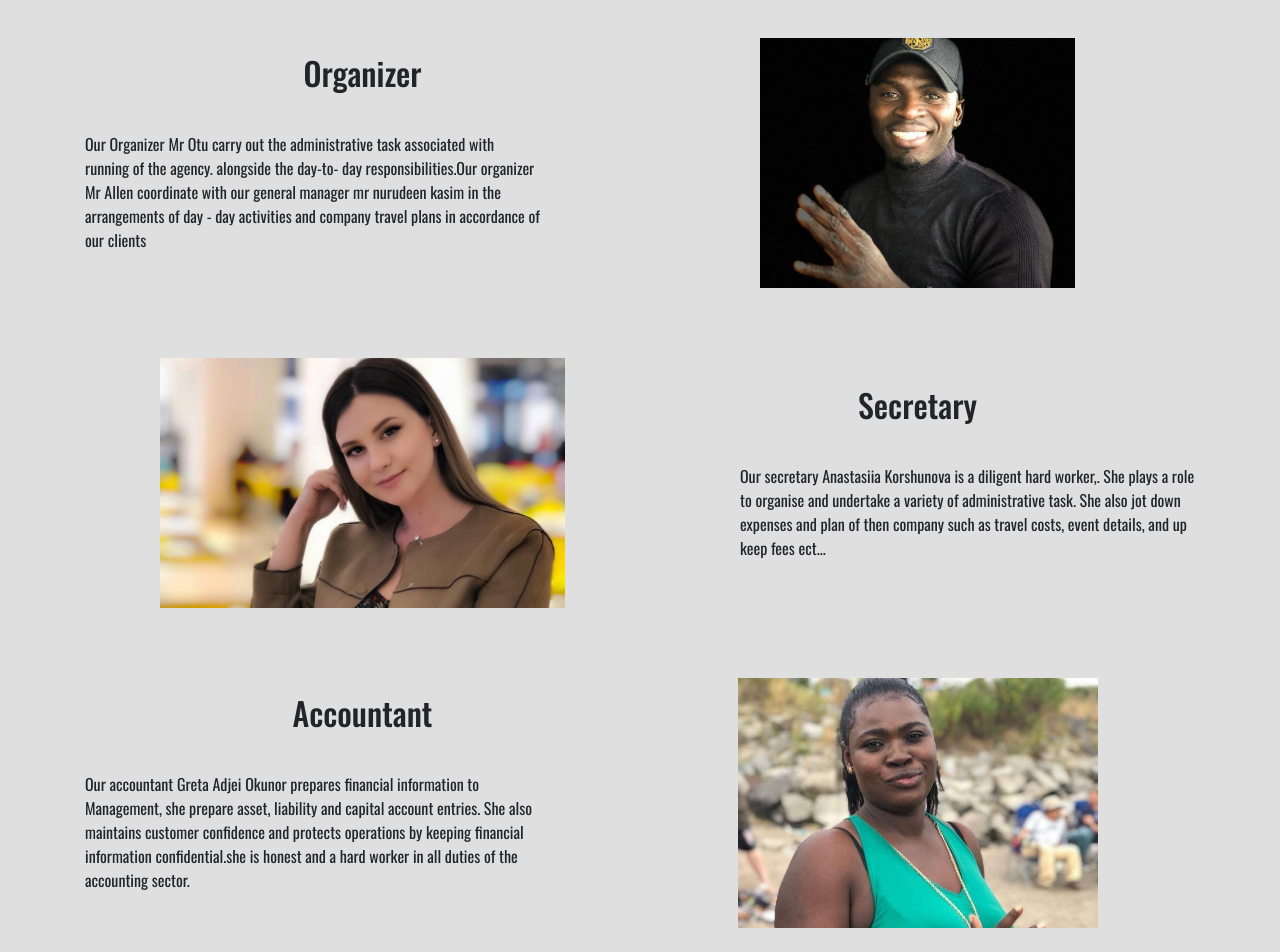
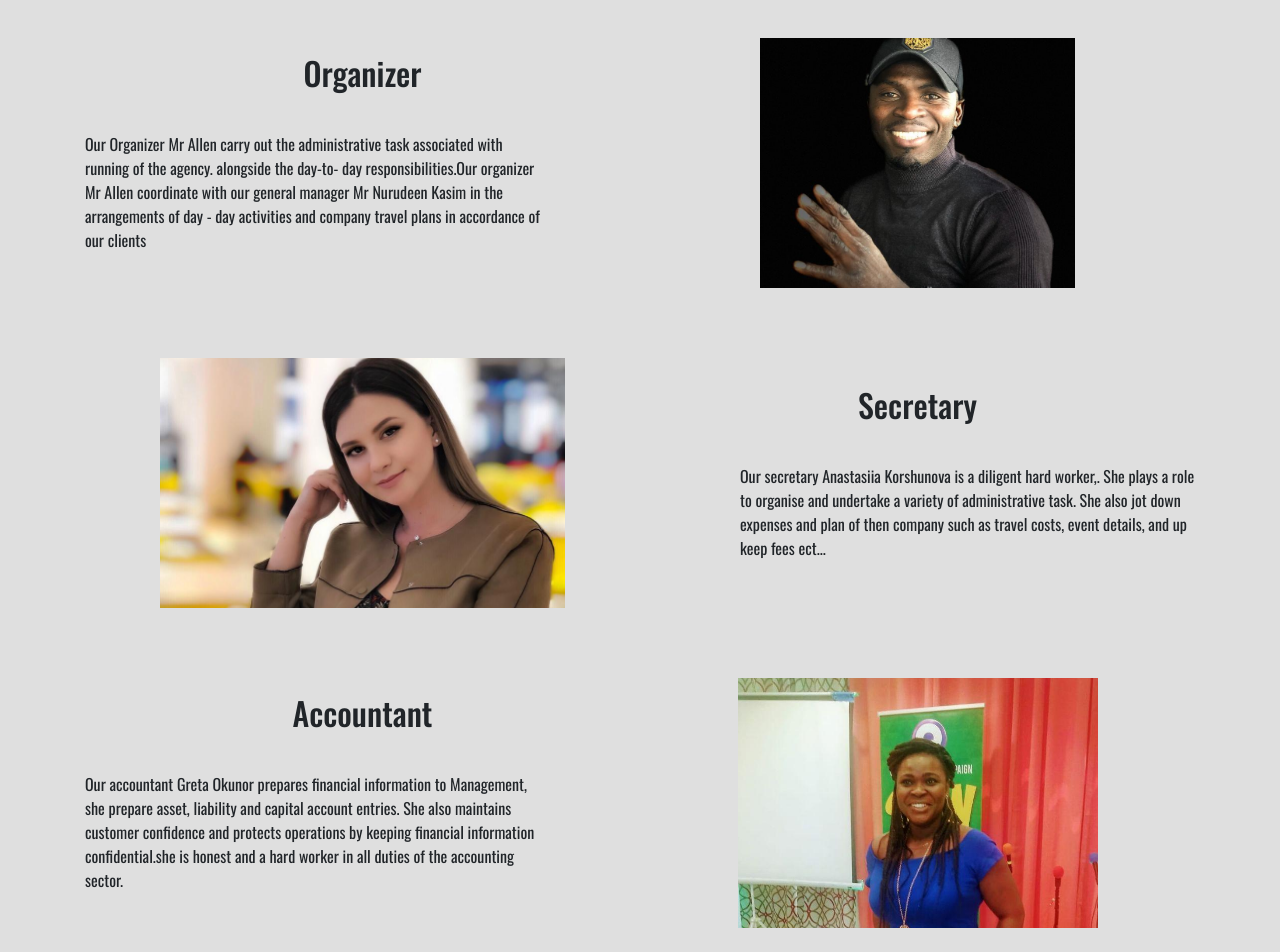
Before and after one commit to beksssK/footballtemporary, a React (Create React App) app: page /staff in a window 1280 px wide. Shown: the part 1100-2052 px from the top of the page. Built offline with nearby package versions, Linux system fonts and the light colour scheme.

Commit message:
Made some changes on staff page

```diff
--- a/src/components/Staff/StaffMiddle.js
+++ b/src/components/Staff/StaffMiddle.js
@@ -24,7 +24,7 @@ const STAFF = {
     organizer: {
         position: 'Organizer',
         name: 'Allen Mixon',
-        info: 'Our Organizer Mr Otu carry out the administrative task associated with running of the agency. alongside the day-to- day responsibilities.Our organizer Mr Allen coordinate with our general manager mr nurudeen kasim in the arrangements of day - day activities and company travel plans in accordance of our clients',
+        info: 'Our Organizer Mr Allen carry out the administrative task associated with running of the agency. alongside the day-to- day responsibilities.Our organizer Mr Allen coordinate with our general manager Mr Nurudeen Kasim in the arrangements of day - day activities and company travel plans in accordance of our clients',
         photo: organizerImg
     },
     CEO: {
@@ -35,8 +35,8 @@ const STAFF = {
     },
     accountant: {
         position: 'Accountant',
-        name: 'Greta Adjei',
-        info: 'Our accountant Greta Adjei Okunor prepares financial information to Management, she prepare asset, liability and capital account entries. She also maintains customer confidence and protects operations by keeping financial information confidential.she is honest and a hard worker in all duties of the accounting sector.',
+        name: 'Greta Okunor',
+        info: 'Our accountant Greta Okunor prepares financial information to Management, she prepare asset, liability and capital account entries. She also maintains customer confidence and protects operations by keeping financial information confidential.she is honest and a hard worker in all duties of the accounting sector.',
         photo: accountantImg
     },
     partner: {
```
Also changed, not shown: src/assets/staff/accountantImg.jpg.
